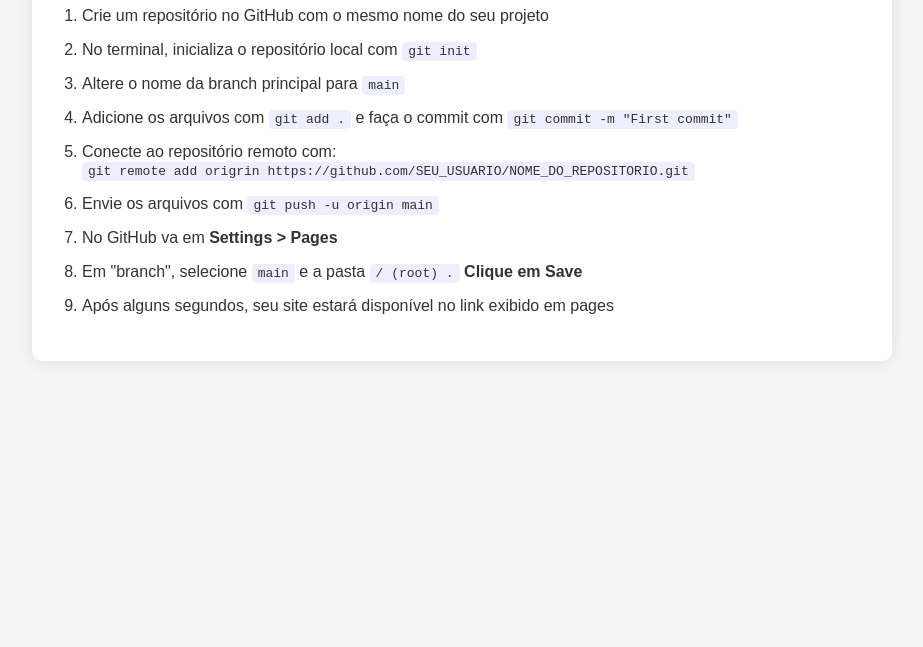
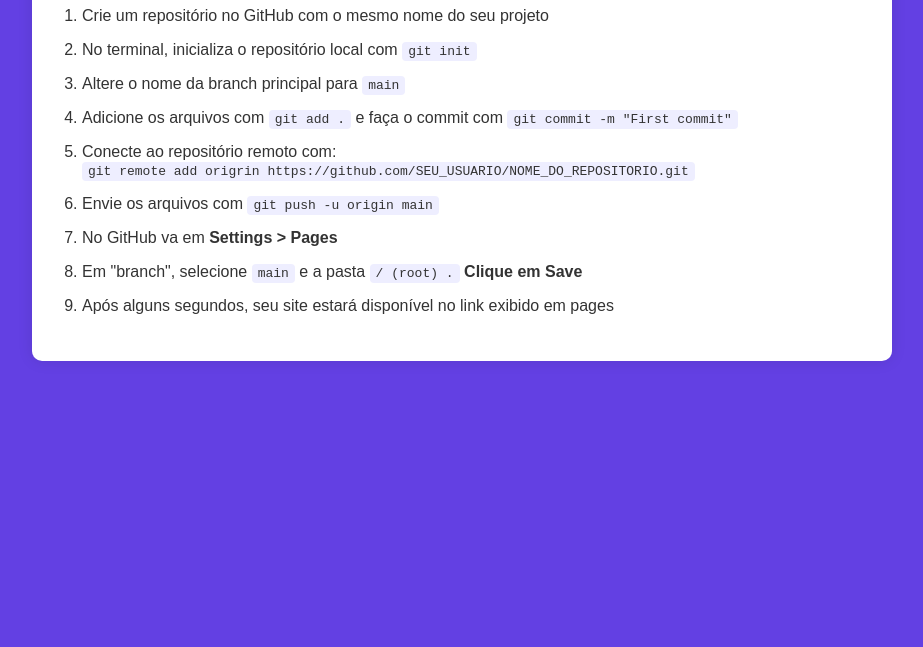
Before and after one commit to GustavoManganelli/hospedandoSites, a plain HTML site: page index.html in a window 1280 px wide. Shown: the part 153-800 px from the top of the page, without its empty margins (178-1101 px from the left). Drawn offline with Linux system fonts and the light colour scheme.

Commit message:
Mudança da cor de fundo para roxo

```diff
--- a/style.css
+++ b/style.css
@@ -1,6 +1,6 @@
 body {
     font-family: Arial, sans-serif;
-    background-color: #f5f5f5;
+    background-color: #6340e3;
     color: #333;
     margin: 0;
     padding: 0;
```
